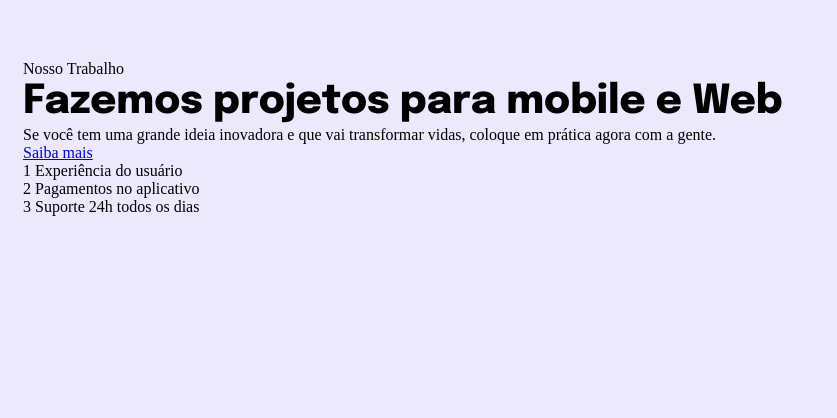
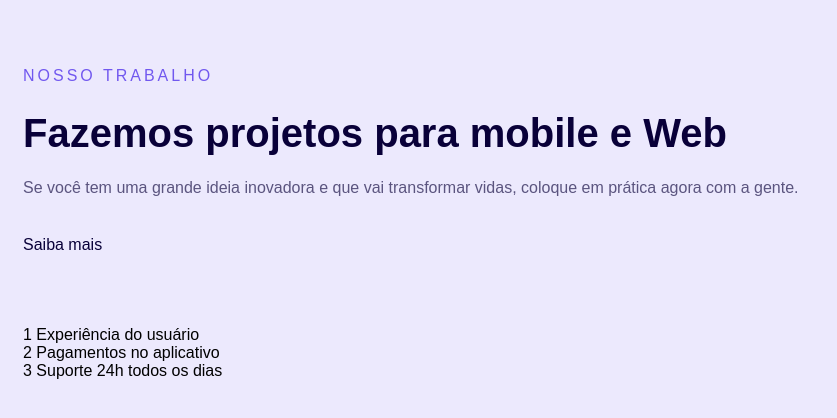
Before and after one commit to Alves0611/explorer-responsive-design, a plain HTML site: page index.html in a window 1280 px wide. Shown: the whole page, without its empty margins (0-837 px from the left). Drawn offline with Linux system fonts and the light colour scheme.

Commit message:
continuing text adjustments

```diff
--- a/style.css
+++ b/style.css
@@ -4,15 +4,18 @@
   box-sizing: border-box;
 }
 
+ul {
+  list-style: none;
+}
+
 :root {
   font-size: 62.5%;
 }
 
-ul {
-  list-style: none;
-}
 
 body {
+  font-family: sans-serif;
+
   background: #ECE9FD;
 
   padding: 6.0rem 2.3rem 6.6rem;
@@ -20,7 +23,41 @@ body {
 }
 
 h1 {
-  font-family: 'Epilogue', sans-serif;
-  font-size: 4rem;
+  font-weight: 800;
+  font-size: 4.0rem;
   line-height: 4.8rem;
+
+  color: #090039;
+
+  margin-bottom: 1.5rem;
 }
+
+main p:first-child {
+  color: #7158EF;
+  letter-spacing: 0.3rem;
+  text-transform: uppercase;
+  line-height: 3.2rem;
+
+  margin-bottom: 1.7rem;
+}
+
+h1 + p {
+  color: rgba(10, 0, 57, 0.64);
+  line-height: 3.2rem;
+
+  margin-bottom: 3.2rem;
+}
+
+a {
+  color: #090039;
+
+  text-decoration: none;
+}
+
+a:hover {
+ font-weight: bold;
+}
+
+ul {
+  margin-top: 7.2rem;
+}
```
